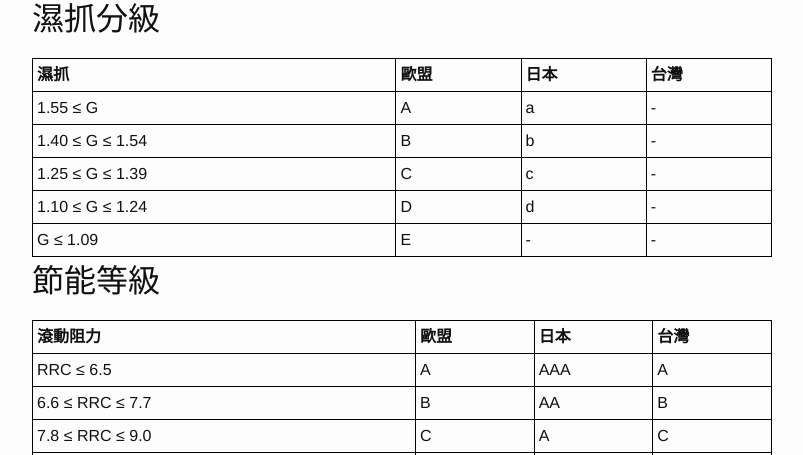
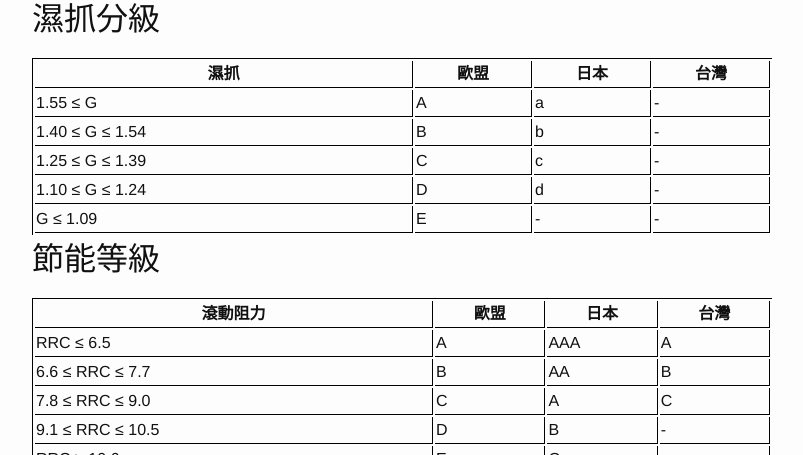
Before and after one commit to 1stbenz/1stbenz.github.io, a Jekyll site: the page built from _posts/2021-09-14-tyre-label.md, in a window 1280 px wide. Shown: the part 889-1344 px from the top of the page, without its empty margins (238-1041 px from the left). Built offline with Jekyll 4.4.1, drawn with Linux system fonts in a browser that asks for light colours; grey boxes are pictures that could not be loaded.

Commit message:
table related

```diff
--- a/_sass/_base.scss
+++ b/_sass/_base.scss
@@ -47,17 +47,17 @@
     max-width: 100%;
 }
 
-table {
-    border-collapse: collapse;
+table{
+    border-left:1px solid #000000;border-top:1px solid #000000;
     width: 100%;
-}
-
-th, td {
-    border: 1px solid black;
-    padding: 4px;
-    text-align: left;
-}
-
+    word-wrap:break-word; word-break:break-all;
+  }
+  table th{
+  text-align:center;
+  }
+  table th,td{
+    border-right:1px solid #000000;border-bottom:1px solid #000000;
+  }
 
 /**
  * Figures
```
Also changed, not shown: _posts/2025-04-20-greenrun.md (+1 -0 lines).
